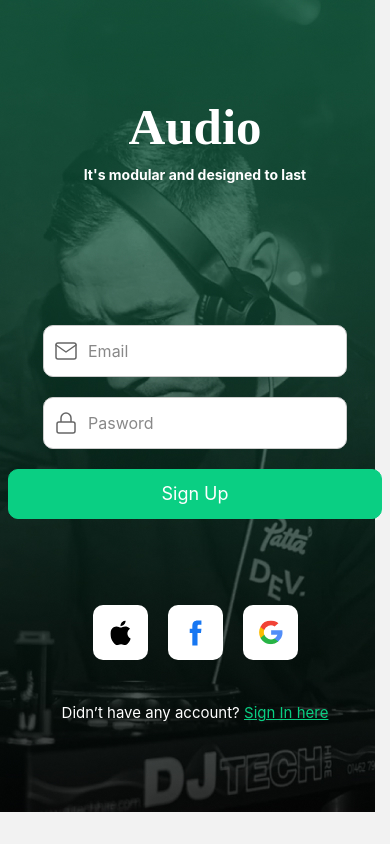
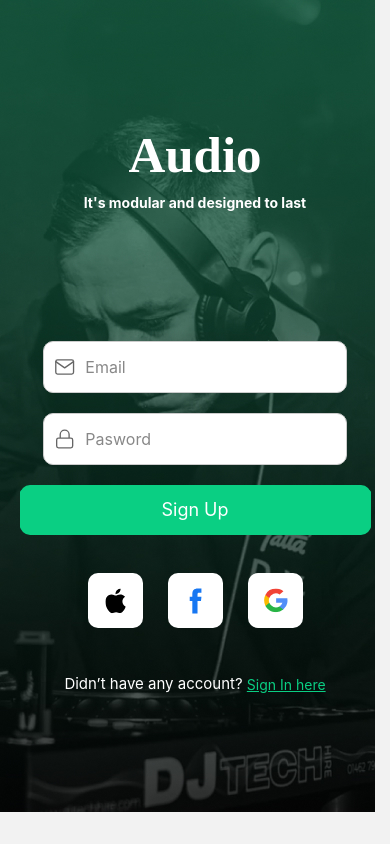
Before and after one commit to AzeemRafique10/app-ecom, a React Native app: screen /SignUp in a window 390 px wide. Built offline with nearby package versions, Linux system fonts and the light colour scheme.

Commit message:
signup page update

```diff
--- a/app/pages/AuthSignUp/AuthSignUp.js
+++ b/app/pages/AuthSignUp/AuthSignUp.js
@@ -21,7 +21,8 @@ const AuthSignUp = () => {
       source={Image10}
       style={styles.backgroundImage}
       resizeMode="cover">
-      <View style={styles.screen}>
+      <View style={styles.container}>
+        <View style={styles.header}>
           <Text style={styles.headerTitle}>Audio</Text>
           <Text
             style={{
@@ -34,7 +35,7 @@ const AuthSignUp = () => {
           </Text>
         </View>
         {/* section 2 */}
-      <View style={styles.screen}>
+        <View style={styles.inputContainer}>
           <View style={styles.inputContainers}>
             <Mail width={24} height={24} style={styles.icons} />
             <TextInput
@@ -74,15 +75,22 @@ const AuthSignUp = () => {
           </TouchableOpacity>
         </View>
         {/* Section Text */}
-      <View style={{flex: 0.5, flexDirection: 'row', }}>
+        <View
+          style={{
+            alignItems: 'center',
+            justifyContent: 'center',
+            flexDirection: 'row',
+            height: 40,
+          }}>
           <Text style={{fontSize: 15, color: '#fff', lineHeight: 20}}>
             Didn’t have any account?{' '}
+          </Text>
           <TouchableOpacity onPress={() => console.log('Sign In')}>
             <Text style={{color: '#0ACF83', textDecorationLine: 'underline'}}>
               Sign In here
             </Text>
           </TouchableOpacity>
-        </Text>
+        </View>
       </View>
     </ImageBackground>
   );
@@ -91,20 +99,18 @@ const AuthSignUp = () => {
 export default AuthSignUp;
 
 const styles = StyleSheet.create({
-  container: {
-    flex: 1,
-  },
   backgroundImage: {
     flex: 1,
+    alignItems: 'center',
+  },
+  container: {
+    width: '90%',
+    height: '100%',
+  },
+  header: {
+    height: '40%',
     justifyContent: 'center',
     alignItems: 'center',
-  },
-  screen: {
-    flex: 1,
-    height: '50%',
-    justifyContent: 'center',
-    alignItems: 'center',
-    width: '100%',
   },
   headerTitle: {
     fontFamily: 'DM-SANS-Regular',
@@ -113,6 +119,12 @@ const styles = StyleSheet.create({
     fontWeight: 'bold',
     marginBottom: 10,
   },
+  inputContainer: {
+    height: 200,
+    justifyContent: 'center',
+    alignItems: 'center',
+  },
+
   inputContainers: {
     flexDirection: 'row',
     alignItems: 'center',
@@ -125,19 +137,15 @@ const styles = StyleSheet.create({
   },
   buttonContainers: {
     height: 50,
-    width: '96%',
-    flexDirection: 'column',
-    alignItems: 'center',
+    width: '100%',
     justifyContent: 'center',
-    borderWidth: 1,
-    borderColor: '#0ACF83',
     backgroundColor: '#0ACF83',
     borderRadius: 10,
     margin: 10,
   },
 
   inputFields: {
-    flex: 1,
+    width: '100%',
     height: 50,
     fontSize: 16,
   },
@@ -146,13 +154,11 @@ const styles = StyleSheet.create({
     opacity: 0.6,
   },
   section3: {
-    flex: 0.5,
+    height: '15%',
+    alignItems: 'center',
     flexDirection: 'row',
-    width: '100%',
-    height: 50,
     justifyContent: 'center',
-    alignItems: 'center',
-    gap: 20,
+    gap: 25,
   },
   socialBox: {
     backgroundColor: '#fff',
```
Lines whose indentation alone changed are shown as unchanged.
